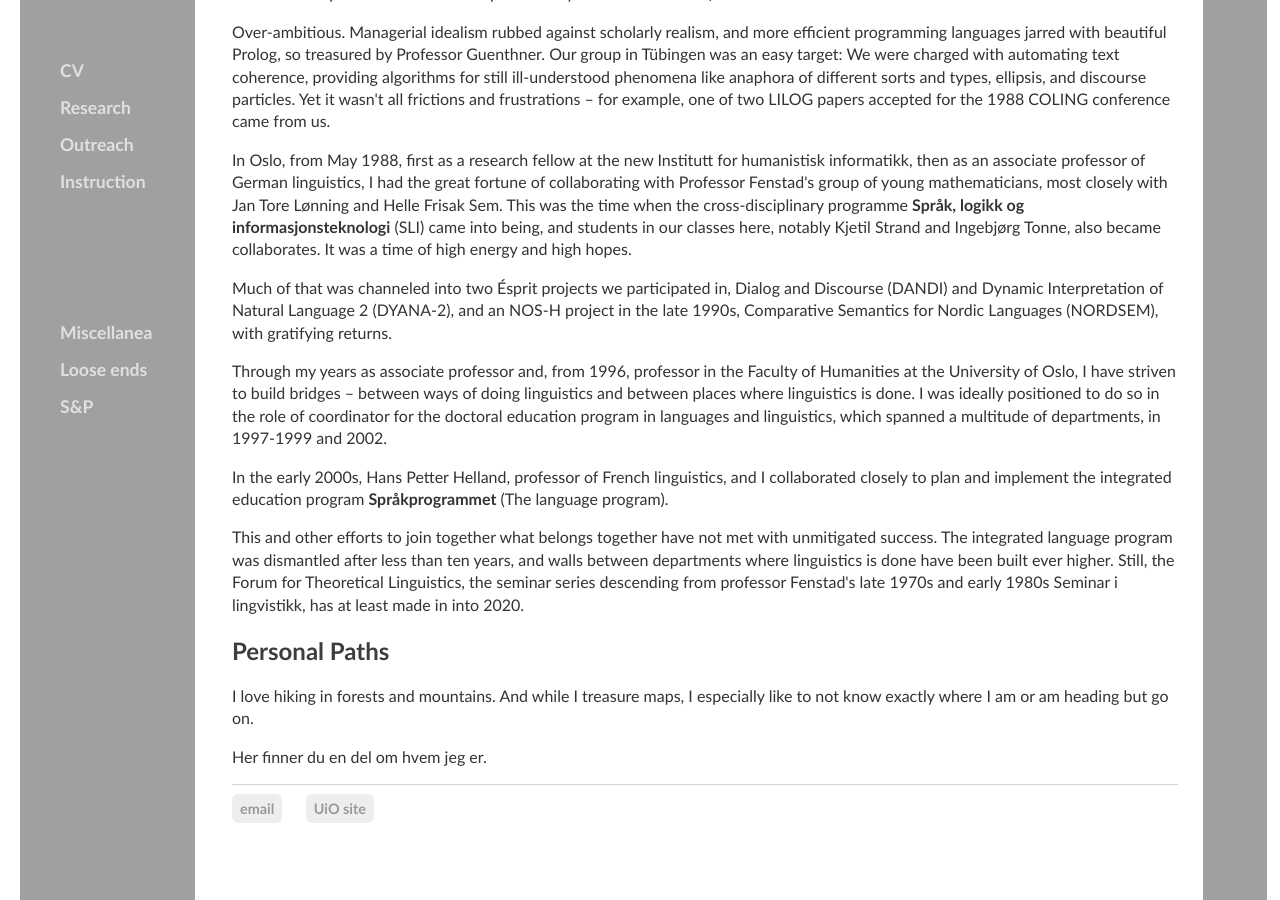
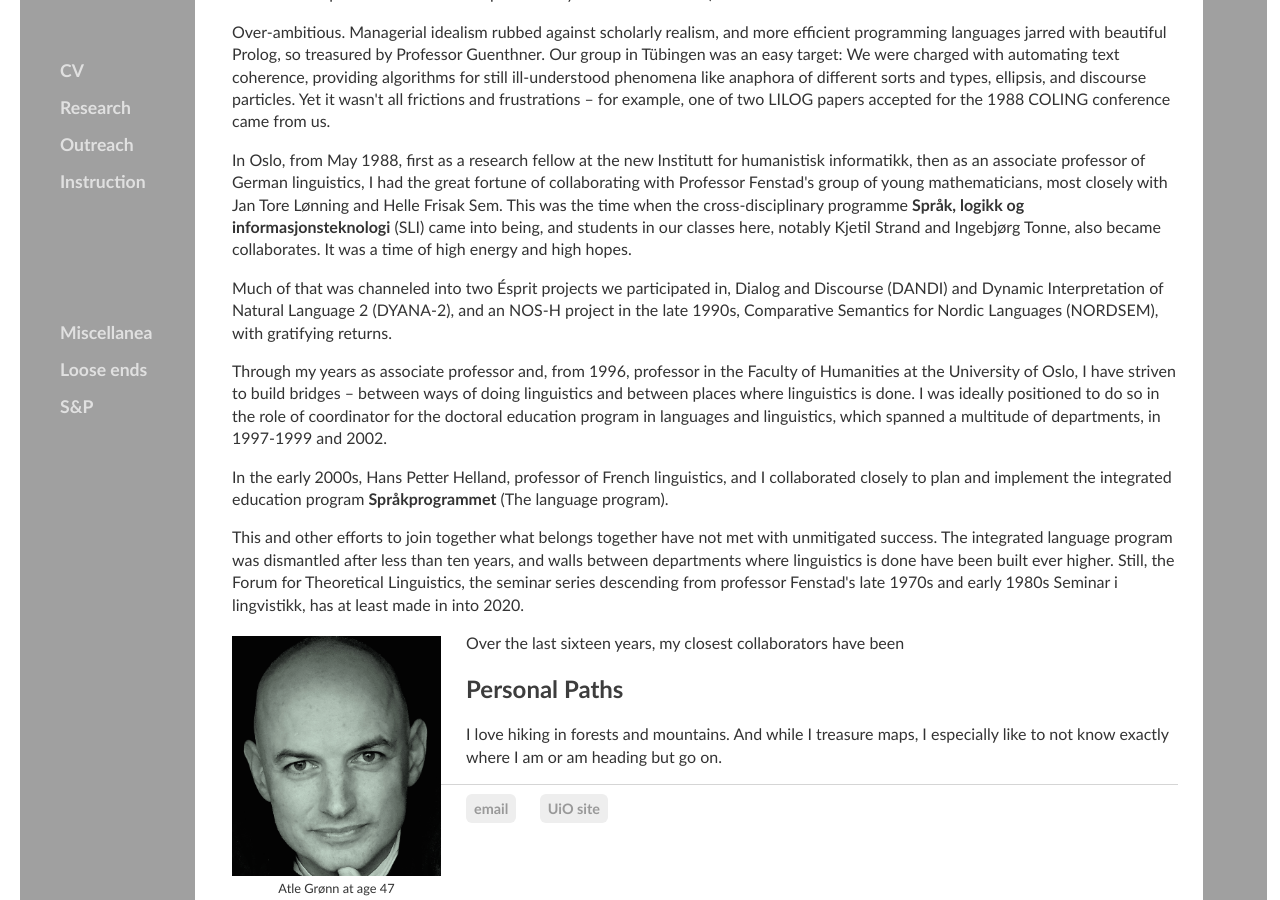
Before and after one commit to kjelljs/kjelljs.github.io, a Jekyll site: the page built from about/index.html, in a window 1280 px wide and 900 px high, scrolled down 1549 px. Built offline with Jekyll 4.4.1, drawn with Linux system fonts in a browser that asks for light colours.

Commit message:
Update index.html

```diff
--- a/about/index.html
+++ b/about/index.html
@@ -38,7 +38,9 @@ figcaption {
 	<p>Through my years as associate professor and, from 1996, professor in the Faculty of Humanities at the University of Oslo, I have striven to build bridges &ndash; between ways of doing linguistics and between places where linguistics is done. I was ideally positioned to do so in the role of coordinator for the doctoral education program in languages and linguistics, which spanned a multitude of departments, in 1997-1999 and 2002.</p><p>In the early 2000s, Hans Petter Helland, professor of French linguistics, and I collaborated closely to plan and implement the integrated education program <b>Språkprogrammet</b> (The language program).</p>
 	<p>This and other efforts to join together what belongs together have not met with unmitigated success. The integrated language program was dismantled after less than ten years, and walls between departments where linguistics is done have been built ever higher. Still, the Forum for Theoretical Linguistics, the seminar series descending from professor Fenstad's late 1970s and early 1980s Seminar i lingvistikk, has at least made in into 2020.
 	</p>
+	<div style="float:left;"><figure class="leftfig"><img style="height:240px;" src="/pics/AtleG.jpg"><figcaption>Atle Grønn at age 47</figcaption></figure></div>
+	<p>Over the last sixteen years, my closest collaborators have been
 	<h2 id="priv">Personal Paths</h2>
 	<p>I love hiking in forests and mountains. And while I treasure maps, I especially like to not know exactly where I am or am heading but go on.</p>
-	<p>Her finner du en del om hvem jeg er.</p>
+
 </div><!-- /.blurb -->
```
